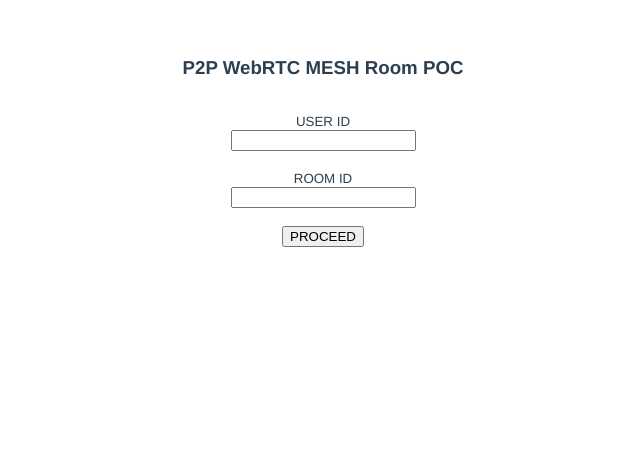
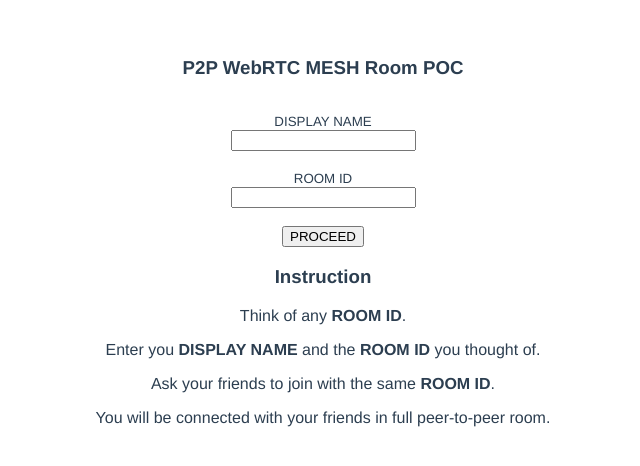
Before and after one commit to Wrufesh/p2p_mesh_webrtc, a Vue app: page /login in a window 1280 px wide. Shown: the top 466 px of the page, without its empty margins (317-957 px from the left). Built offline with nearby package versions, Linux system fonts and the light colour scheme.

Commit message:
Instructions added

```diff
--- a/src/views/Login.vue
+++ b/src/views/Login.vue
@@ -2,7 +2,7 @@
   <form @submit="login">
     <div>
       <div>
-        <label><small>USER ID</small></label>
+        <label><small>DISPLAY NAME</small></label>
       </div>
       <input v-model="userId" required />
     </div>
@@ -16,6 +16,15 @@
     <br />
     <div>
       <button type="submit">PROCEED</button>
+    </div>
+    <div>
+      <h3>Instruction</h3>
+      <p>Think of any <b>ROOM ID</b>.</p>
+      <p>
+        Enter you <b>DISPLAY NAME</b> and the <b>ROOM ID</b> you thought of.
+      </p>
+      <p>Ask your friends to join with the same <b>ROOM ID</b>.</p>
+      <p>You will be connected with your friends in full peer-to-peer room.</p>
     </div>
   </form>
 </template>
@@ -36,11 +45,14 @@ export default defineComponent({
     ...mapActions(["setUserAndRoom"]),
     login() {
       if (this.userId && this.roomId) {
-        this.setUserAndRoom({ userId: this.userId, roomId: this.roomId });
+        this.setUserAndRoom({
+          userId: this.userId,
+          roomId: this.roomId.replace(/\s/g, "")
+        });
         this.$router.push({
           name: "Room",
           params: {
-            room: this.roomId
+            room: this.roomId.replace(/\s/g, "")
           }
         });
       }
```
